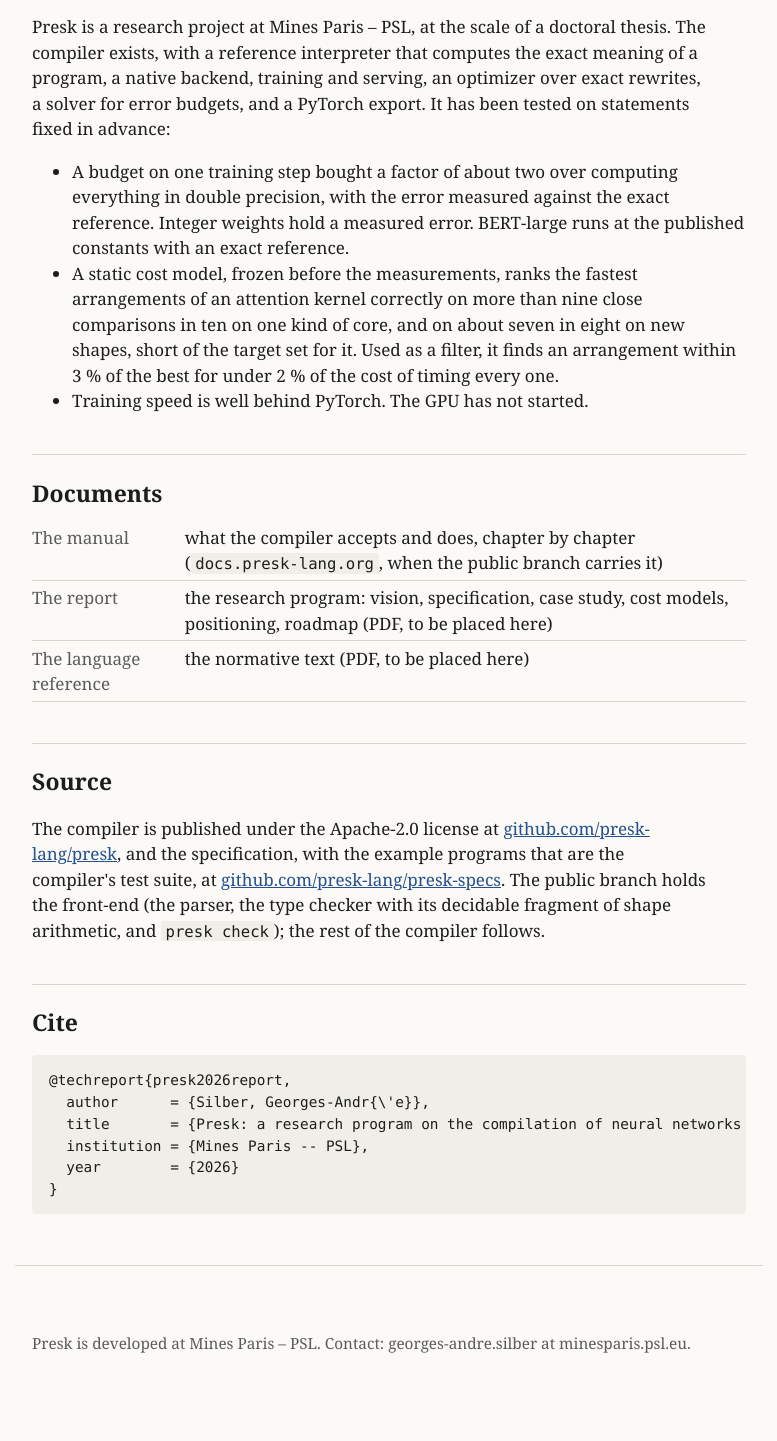
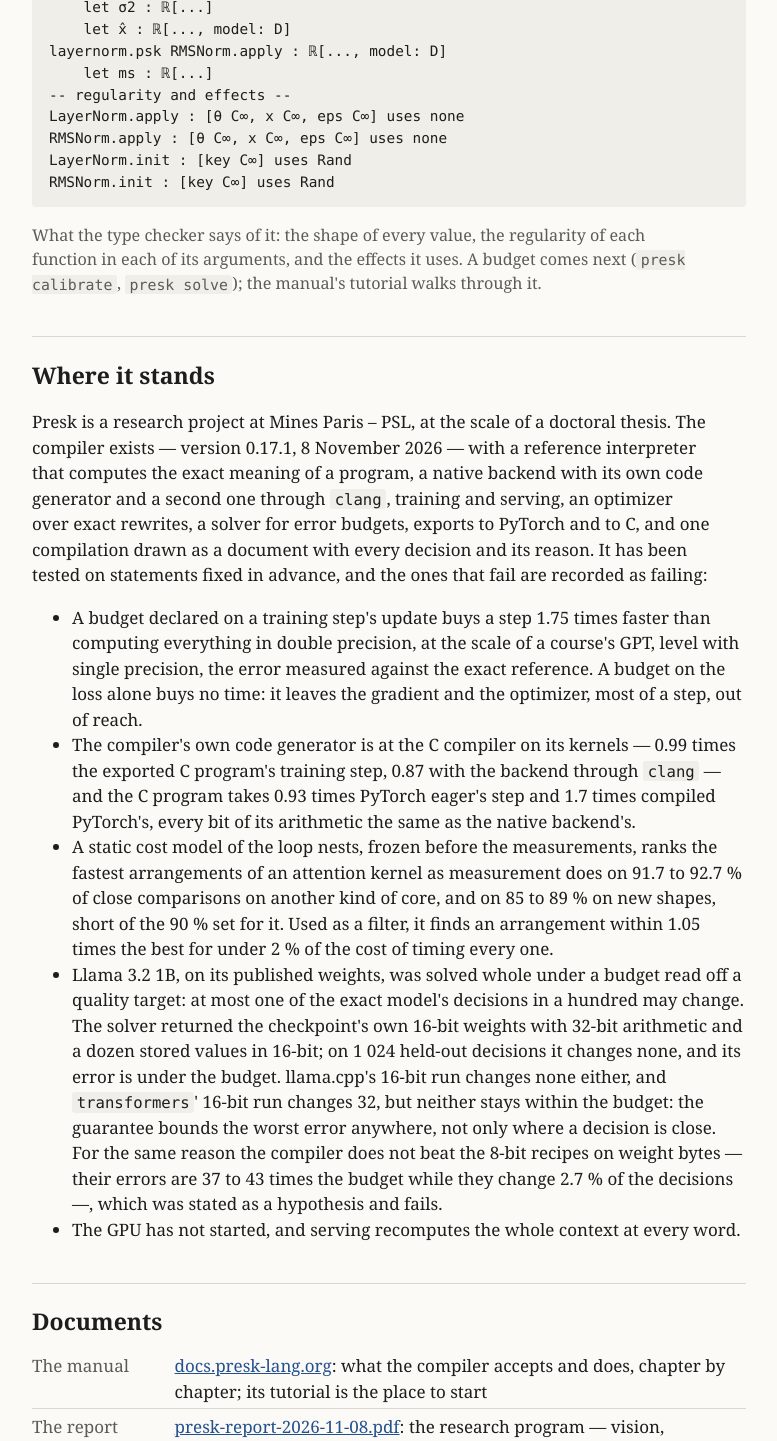
Before and after one commit to presk-lang/presk-website, a plain HTML site: page site/index.html in a window 1280 px wide. Shown: the part 1278-2719 px from the top of the page, without its empty margins (251-1028 px from the left). Before the commit the page ends 2682 px from the top, so only its background shows below. Drawn offline with Linux system fonts and the light colour scheme.

Commit message:
The site at compiler 0.17.1, for the opening of presk-lang.org: where it stands in the status note's words, the example's real output, the report and the reference as dated PDFs, install, source, cite
The user's decisions of 2026-11-09 (presk-project docs/publication-2026-11-09.md): the site opens with the public repository and the crate, just after 12 November. "Where it stands" rewritten from presk-specs docs/status-2026-11-08-0.17.1.md and the compiler's CHANGELOG, what fails said to fail (H6, RW7), each number's record in a comment; `presk check --summary`'s output at 0.17.1 under the LayerNorm example; the manual's address; the report (129 pages) and the language reference (130 pages) built from presk-specs f56be18, named with their date; `cargo install presk`; the source paragraph for the whole compiler (one commit per version, Apache-2.0), no link to the private specification repository; the software and report citations; the tagline kept. README: the PDFs, the publication order. Nothing pushed to GitHub, no DNS change.

Co-Authored-By: Claude Fable 5.1 <noreply@anthropic.com>
Claude-Session: https://claude.ai/code/session_019ajeXYgn1SfKqcS8m91yru

```diff
--- a/site/index.html
+++ b/site/index.html
@@ -11,14 +11,15 @@
 
 <header>
   <h1>Presk</h1>
-  <!-- The tagline is the user's choice (presk-project/docs/presk-beyond-neural-networks-2026-09-26.md);
-       this one follows the report's framing. -->
+  <!-- The tagline follows the report's framing; kept by the user on 2026-11-09
+       (presk-project/docs/publication-2026-11-09.md, decision 6). -->
   <p class="tagline">A language for neural networks with an exact meaning, compiled under a declared error budget.</p>
   <nav>
     <a href="#what">What it is</a>
     <a href="#example">An example</a>
     <a href="#status">Where it stands</a>
     <a href="#documents">Documents</a>
+    <a href="#install">Install</a>
     <a href="#source">Source</a>
     <a href="#cite">Cite</a>
   </nav>
@@ -42,8 +43,7 @@ over the reals; an approximation is always declared, and bounded.</p>
 twice. The compiler is written in Rust and generates native code.</p>
 
 <h2 id="example">An example</h2>
-<!-- presk-specs/examples/layernorm/layernorm.psk, the LayerNorm module, verbatim (comments shortened).
-     Add the output of `presk check` and `presk solve` from the manual's tutorial when the public branch holds the front-end. -->
+<!-- presk-specs/examples/layernorm/layernorm.psk, the LayerNorm module, verbatim (comments shortened). -->
 <pre><code>module LayerNorm{D : dim} {
   param γ : ℝ[D]  init = ones     -- gain
   param β : ℝ[D]  init = zeros    -- bias
@@ -58,56 +58,126 @@ twice. The compiler is written in Rust and generates native code.</p>
     x̂ * γ + β
 }</code></pre>
 <p class="note">A layer norm over a symbolic model dimension <code>D</code>,
-checked once for every <code>D</code>: the program of the specification's
-examples, which the compiler checks as its test suite.</p>
+checked once for every <code>D</code>: one of the programs of the
+specification's examples, which the compiler checks as its test suite.</p>
+<!-- The output of `presk check tests/examples/layernorm/layernorm.psk --summary` at 0.17.1 (the file also
+     holds an RMSNorm module), verbatim, 2026-11-09. -->
+<pre><code>$ presk check layernorm.psk --summary
+layernorm.psk LayerNorm.apply : ℝ[..., model: D]
+    let μ : ℝ[...]
+    let σ2 : ℝ[...]
+    let x̂ : ℝ[..., model: D]
+layernorm.psk RMSNorm.apply : ℝ[..., model: D]
+    let ms : ℝ[...]
+-- regularity and effects --
+LayerNorm.apply : [θ C∞, x C∞, eps C∞] uses none
+RMSNorm.apply : [θ C∞, x C∞, eps C∞] uses none
+LayerNorm.init : [key C∞] uses Rand
+RMSNorm.init : [key C∞] uses Rand</code></pre>
+<p class="note">What the type checker says of it: the shape of every value,
+the regularity of each function in each of its arguments, and the effects it
+uses. A budget comes next (<code>presk calibrate</code>, <code>presk
+solve</code>); the manual's tutorial walks through it.</p>
 
 <h2 id="status">Where it stands</h2>
-<!-- Keep in step with the latest presk-specs/docs/status-*.md; say what fails. -->
+<!-- In step with presk-specs/docs/status-2026-11-08-0.17.1.md (version 0.17.1, tagged 2026-11-08) and the
+     compiler's CHANGELOG; what fails is said to fail. Each number's record is in the comment beside it. -->
 <p>Presk is a research project at Mines Paris – PSL, at the scale of a
-doctoral thesis. The compiler exists, with a reference interpreter that
-computes the exact meaning of a program, a native backend, training and
-serving, an optimizer over exact rewrites, a solver for error budgets, and
-a PyTorch export. It has been tested on statements fixed in advance:</p>
+doctoral thesis. The compiler exists — version 0.17.1, 8 November 2026 —
+with a reference interpreter that computes the exact meaning of a program,
+a native backend with its own code generator and a second one through
+<code>clang</code>, training and serving, an optimizer over exact rewrites,
+a solver for error budgets, exports to PyTorch and to C, and one
+compilation drawn as a document with every decision and its reason. It has
+been tested on statements fixed in advance, and the ones that fail are
+recorded as failing:</p>
 <ul>
-  <li>A budget on one training step bought a factor of about two over
-  computing everything in double precision, with the error measured against
-  the exact reference. Integer weights hold a measured error. BERT-large
-  runs at the published constants with an exact reference.</li>
-  <li>A static cost model, frozen before the measurements, ranks the
-  fastest arrangements of an attention kernel correctly on more than nine
-  close comparisons in ten on one kind of core, and on about seven in eight
-  on new shapes, short of the target set for it. Used as a filter, it finds
-  an arrangement within 3&nbsp;% of the best for under 2&nbsp;% of the cost
-  of timing every one.</li>
-  <li>Training speed is well behind PyTorch. The GPU has not started.</li>
+  <!-- D127 (five processes): the step under the solved update budget 13.91 s against 24.35 all-f64, all-f32 1.76x;
+       H6 fails (a budget on the loss buys no time); H7 holds. -->
+  <li>A budget declared on a training step's update buys a step 1.75 times
+  faster than computing everything in double precision, at the scale of a
+  course's GPT, level with single precision, the error measured against the
+  exact reference. A budget on the loss alone buys no time: it leaves the
+  gradient and the optimizer, most of a step, out of reach.</li>
+  <!-- D181 (0.17.0 step 8, D127's protocol): Cranelift with level 2 0.994x the C program's step, the LLVM backend
+       0.871x; D166/D153: the C step 0.93x PyTorch eager's, 1.7x compiled PyTorch's (2.0x like for like). -->
+  <li>The compiler's own code generator is at the C compiler on its
+  kernels — 0.99 times the exported C program's training step, 0.87 with
+  the backend through <code>clang</code> — and the C program takes 0.93
+  times PyTorch eager's step and 1.7 times compiled PyTorch's, every bit
+  of its arithmetic the same as the native backend's.</li>
+  <!-- D72, D73 (0.8.0): F2 92.7 % and 91.7 % on the A725 cores, F1 85.4–88.8 % on new shapes; within 1.05x of the
+       best; under 2 % of the cost (the manual's experiments chapter, §8). -->
+  <li>A static cost model of the loop nests, frozen before the
+  measurements, ranks the fastest arrangements of an attention kernel as
+  measurement does on 91.7 to 92.7 % of close comparisons on another kind
+  of core, and on 85 to 89 % on new shapes, short of the 90 % set for it.
+  Used as a filter, it finds an arrangement within 1.05 times the best for
+  under 2 % of the cost of timing every one.</li>
+  <!-- D186–D190 (0.17.1, status-2026-11-08-0.17.1.md §3): eps*(1 %) = 3.81e-3; the eighth solve B: bf16 weights,
+       f32 arithmetic, twelve stored values bf16, 0 of 1 024 held-out decisions changed, 7.7e-4 under 3.81e-3;
+       llama.cpp BF16 0.257 and 0 flips (certifiable at delta = 0.38), transformers bfloat16 0.566 and 32 flips;
+       Q8_0 1.31 GB and 28 flips; RW7 fails at every delta. -->
+  <li>Llama 3.2 1B, on its published weights, was solved whole under a
+  budget read off a quality target: at most one of the exact model's
+  decisions in a hundred may change. The solver returned the checkpoint's
+  own 16-bit weights with 32-bit arithmetic and a dozen stored values in
+  16-bit; on 1 024 held-out decisions it changes none, and its error is
+  under the budget. llama.cpp's 16-bit run changes none either, and
+  <code>transformers</code>' 16-bit run changes 32, but neither stays
+  within the budget: the guarantee bounds the worst error anywhere, not
+  only where a decision is close. For the same reason the compiler does
+  not beat the 8-bit recipes on weight bytes — their errors are 37 to 43
+  times the budget while they change 2.7 % of the decisions —, which was
+  stated as a hypothesis and fails.</li>
+  <li>The GPU has not started, and serving recomputes the whole context at
+  every word.</li>
 </ul>
 
 <h2 id="documents">Documents</h2>
-<!-- Links to fill when the documents are published; a link to an absent file is removed, not promised. -->
+<!-- The PDFs are copies of presk-specs' built documents at f56be18 (the 0.17.1 documents, 2026-11-08),
+     named with their date; the source of truth stays in presk-specs. -->
 <table>
-  <tr><th>The manual</th><td>what the compiler accepts and does, chapter by chapter (<code>docs.presk-lang.org</code>, when the public branch carries it)</td></tr>
-  <tr><th>The report</th><td>the research program: vision, specification, case study, cost models, positioning, roadmap (PDF, to be placed here)</td></tr>
-  <tr><th>The language reference</th><td>the normative text (PDF, to be placed here)</td></tr>
+  <tr><th>The manual</th><td><a href="https://docs.presk-lang.org">docs.presk-lang.org</a>: what the compiler accepts and does, chapter by chapter; its tutorial is the place to start</td></tr>
+  <tr><th>The report</th><td><a href="presk-report-2026-11-08.pdf">presk-report-2026-11-08.pdf</a>: the research program — vision, specification, case study, cost models, positioning, roadmap, history (129 pages)</td></tr>
+  <tr><th>The language reference</th><td><a href="presk-reference-2026-11-08.pdf">presk-reference-2026-11-08.pdf</a>: the normative text of the language, draft (130 pages)</td></tr>
 </table>
 
+<h2 id="install">Install</h2>
+<!-- The crate `presk` on crates.io, published from the public repository at 0.17.1 (presk's CONTRIBUTING.md). -->
+<pre><code>cargo install presk
+presk --help</code></pre>
+<p class="note">A Rust toolchain (1.85 or later), <code>m4</code> and a C
+compiler: the reference interpreter uses GMP and MPFR, built once from their
+sources. The C export's programs need only a C11 compiler. PyTorch is not
+needed, except to run the conformance tests the export generates.</p>
+
 <h2 id="source">Source</h2>
-<p>The compiler is published under the Apache-2.0 license at
-<a href="https://github.com/presk-lang/presk">github.com/presk-lang/presk</a>,
-and the specification, with the example programs that are the compiler's
-test suite, at
-<a href="https://github.com/presk-lang/presk-specs">github.com/presk-lang/presk-specs</a>.
-<!-- Until level 3 of the publication note: --> The public branch holds
-the front-end (the parser, the type checker with its decidable fragment of
-shape arithmetic, and <code>presk check</code>); the rest of the compiler
-follows.</p>
+<p>The compiler is published under the Apache License 2.0 at
+<a href="https://github.com/presk-lang/presk">github.com/presk-lang/presk</a>:
+the whole compiler at version 0.17.1, one commit per version since 0.1.0,
+with the example programs of the specification as its test suite
+(<code>tests/examples</code>), the programs of the tutorial, the
+transcriptions of BERT-large and Llama, and the scripts behind every
+measurement. The specification's own repository follows.</p>
 
 <h2 id="cite">Cite</h2>
-<!-- Replace by the paper's entry on acceptance. -->
-<pre><code>@techreport{presk2026report,
+<!-- From presk's CITATION.cff (the software) and the report placed above. -->
+<pre><code>@software{presk2026,
+  author  = {Silber, Georges-Andr{\'e}},
+  title   = {Presk: a compiler for neural networks with exact real semantics},
+  version = {0.17.1},
+  year    = {2026},
+  url     = {https://github.com/presk-lang/presk},
+  license = {Apache-2.0}
+}
+
+@techreport{presk2026report,
   author      = {Silber, Georges-Andr{\'e}},
   title       = {Presk: a research program on the compilation of neural networks under an exact semantics},
   institution = {Mines Paris -- PSL},
-  year        = {2026}
+  year        = {2026},
+  url         = {https://presk-lang.org/presk-report-2026-11-08.pdf}
 }</code></pre>
 
 </main>
```
Also changed, not shown: 1 other file.
